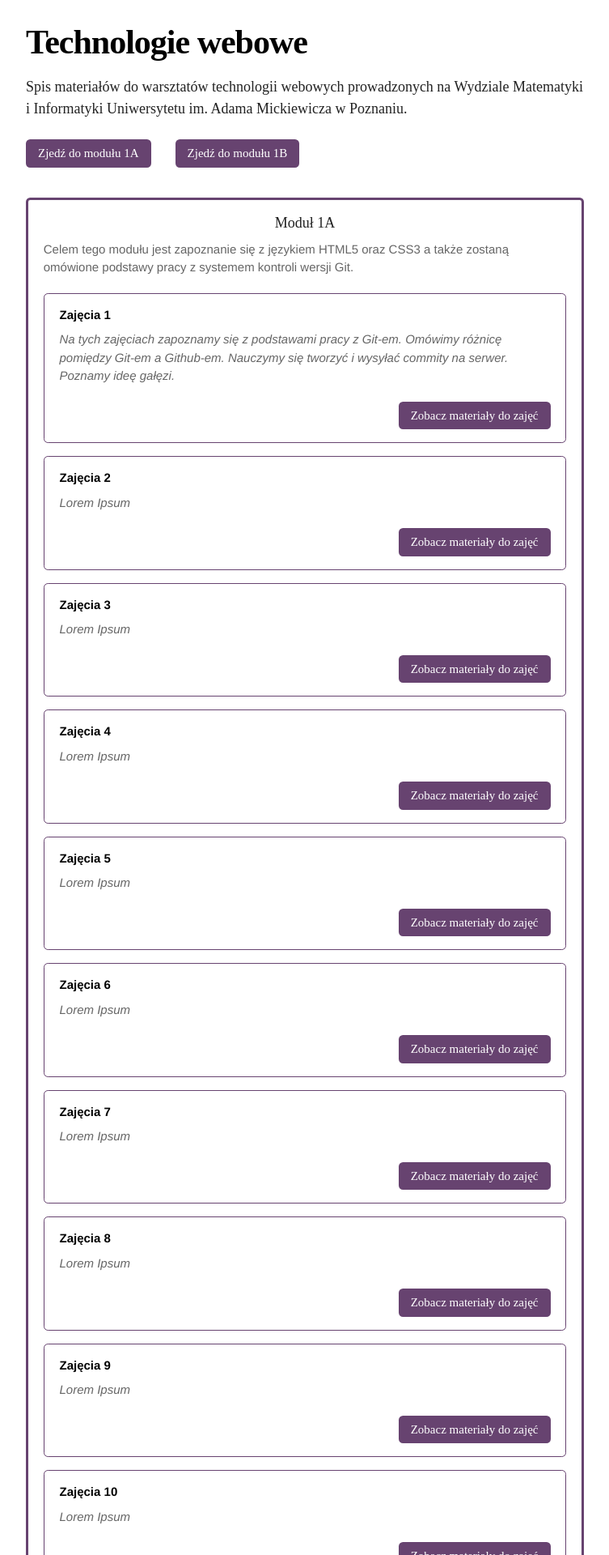
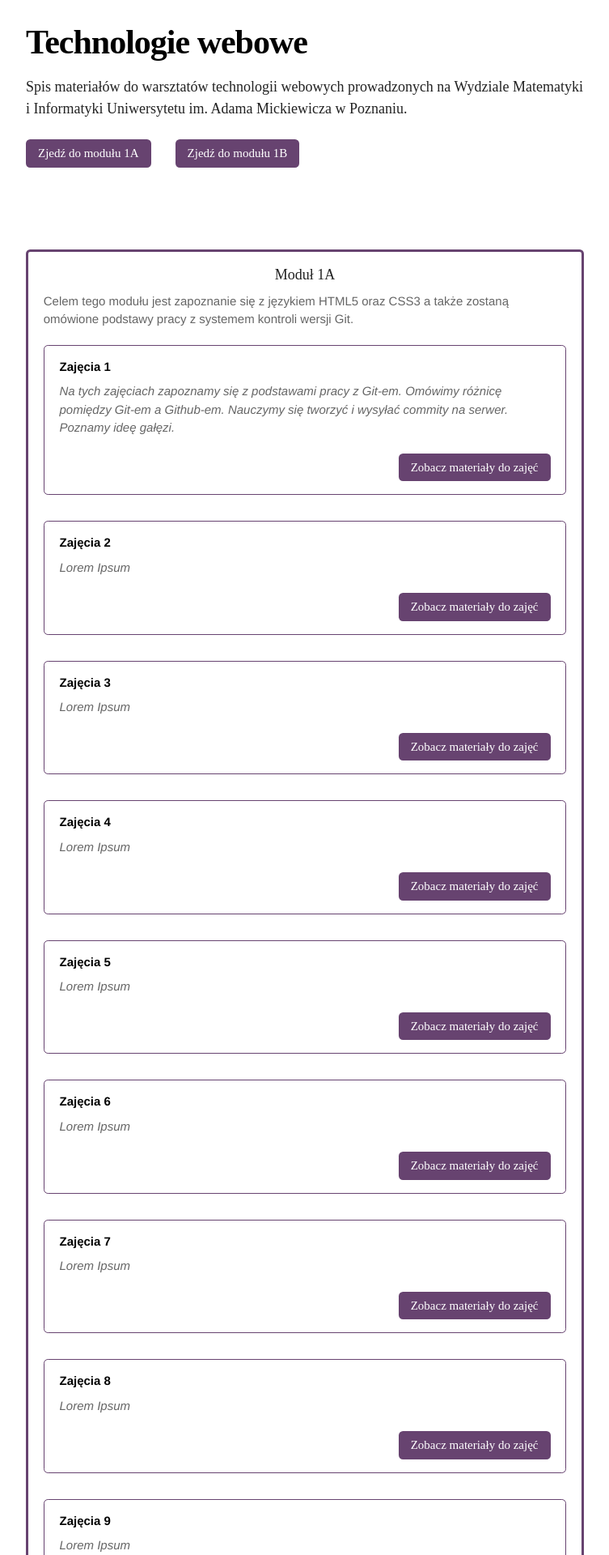
Before and after one commit to marcin-szczepanski/TWE, a Jekyll site: the page built from index.html, in a window 1280 px wide. Shown: the top 1920 px of the page at 81% size, without its empty margins (263-1016 px from the left). Built offline with Jekyll 4.4.1, drawn with Linux system fonts in a browser that asks for light colours; some web fonts are replaced.

Commit message:
Modify modules

```diff
--- a/_sass/jekyll-theme-architect.scss
+++ b/_sass/jekyll-theme-architect.scss
@@ -361,6 +361,11 @@ footer a:hover {
   .inner {
     width: 490px;
   }
+
+  .wrapper {
+	margin-top: 10rem;
+  }
+
   header h1, header h2 {
     width: 340px;
   }
@@ -392,6 +397,9 @@ footer a:hover {
   }
   header {
     padding: 20px 0;
+  }
+  .wrapper 	{
+	margin-top: 10rem;
   }
   header .inner {
     position: relative;
--- a/assets/css/style.scss
+++ b/assets/css/style.scss
@@ -58,21 +58,21 @@ header,#main-content h1,#main-content h2,#main-content h3,#main-content h4,#main
 }
 
 .wrapper {
-	margin-top: 6rem;
+	margin-top: 10rem;
 }
+
 .modules {
 	padding: 0 1.25em;
 	border: 0.2em solid #674370;
 	border-radius: 0.35em;
-	margin-bottom: 2rem;
-
+	margin-bottom: 4rem;
 }
 
 .module {
 	padding: 0 1.25em;
 	border: 0.1em solid #674370;
 	border-radius: 0.35em;
-	margin-bottom: 1rem;
+	margin-bottom: 2rem;
 }
 
 #main-content h1:before,#main-content h2:before,#main-content h3:before,#main-content h4:before,#main-content h5:before,#main-content h6:before {
```
